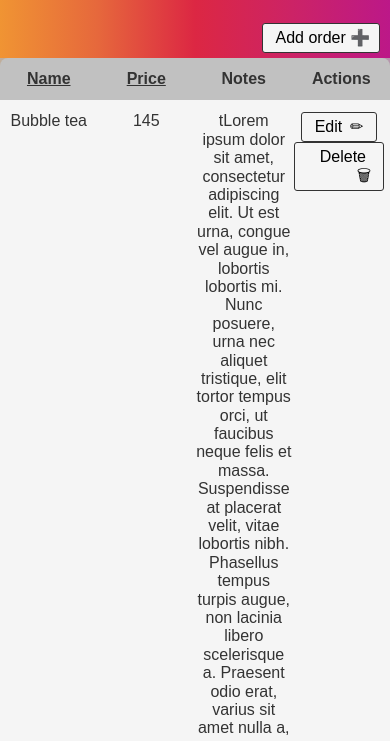
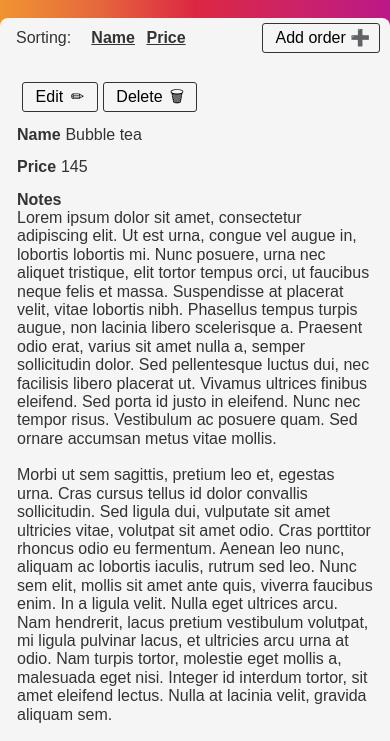
Before and after one commit to gwokae/dailydrinks-assignment, a React app: page / in a window 390 px wide. Shown: the part 98-839 px from the top of the page. Built offline with nearby package versions, Linux system fonts and the light colour scheme.

Commit message:
* basic RWD support * adjust index

```diff
--- a/src/index.js
+++ b/src/index.js
@@ -11,7 +11,7 @@ const initData = [
     id: uuid(),
     name: 'Bubble tea',
     price: 145,
-    notes: `tLorem ipsum dolor sit amet, consectetur adipiscing elit. Ut est urna, congue vel augue in, lobortis lobortis mi. Nunc posuere, urna nec aliquet tristique, elit tortor tempus orci, ut faucibus neque felis et massa. Suspendisse at placerat velit, vitae lobortis nibh. Phasellus tempus turpis augue, non lacinia libero scelerisque a. Praesent odio erat, varius sit amet nulla a, semper sollicitudin dolor. Sed pellentesque luctus dui, nec facilisis libero placerat ut. Vivamus ultrices finibus eleifend. Sed porta id justo in eleifend. Nunc nec tempor risus. Vestibulum ac posuere quam. Sed ornare accumsan metus vitae mollis.
+    notes: `Lorem ipsum dolor sit amet, consectetur adipiscing elit. Ut est urna, congue vel augue in, lobortis lobortis mi. Nunc posuere, urna nec aliquet tristique, elit tortor tempus orci, ut faucibus neque felis et massa. Suspendisse at placerat velit, vitae lobortis nibh. Phasellus tempus turpis augue, non lacinia libero scelerisque a. Praesent odio erat, varius sit amet nulla a, semper sollicitudin dolor. Sed pellentesque luctus dui, nec facilisis libero placerat ut. Vivamus ultrices finibus eleifend. Sed porta id justo in eleifend. Nunc nec tempor risus. Vestibulum ac posuere quam. Sed ornare accumsan metus vitae mollis.
 
 Morbi ut sem sagittis, pretium leo et, egestas urna. Cras cursus tellus id dolor convallis sollicitudin. Sed ligula dui, vulputate sit amet ultricies vitae, volutpat sit amet odio. Cras porttitor rhoncus odio eu fermentum. Aenean leo nunc, aliquam ac lobortis iaculis, rutrum sed leo. Nunc sem elit, mollis sit amet ante quis, viverra faucibus enim. In a ligula velit. Nulla eget ultrices arcu. Nam hendrerit, lacus pretium vestibulum volutpat, mi ligula pulvinar lacus, et ultricies arcu urna at odio. Nam turpis tortor, molestie eget mollis a, malesuada eget nisi. Integer id interdum tortor, sit amet eleifend lectus. Nulla at lacinia velit, gravida aliquam sem.
 
@@ -93,7 +93,10 @@ const App = () => {
           if (item) setTableData([{ ...item, id: uuid() }, ...tableData]);
         }}
       />
-      <footer>Author: <a href="mailto:gwokae@gmail.com">Leonard Lin</a></footer>
+      <footer>
+        Author:
+        <a href="mailto:gwokae@gmail.com">Leonard Lin</a>
+      </footer>
     </>
   );
 };
--- a/src/styles.scss
+++ b/src/styles.scss
@@ -47,7 +47,6 @@ table {
   thead tr {
     height: 2.6em;
     background: darken($table-background-highligted, 20%);
-
   }
   tbody {
     tr {
@@ -112,3 +111,46 @@ footer {
     color: $primary-color;
   }
 }
+
+@media only screen and (max-width: 768px) {
+  table {
+    display: block;
+    thead tr {
+      background: transparent;
+      &:before {
+        content: "Sorting:";
+        display: inline-block;
+        padding-right: 0.6em;
+      }
+      th {
+        display: inline-block;
+        margin-left: 0.6em;
+        &:not(.sortable) {
+          display: none;
+        }
+      }
+    }
+    tbody {
+      display: flex;
+      flex-direction: column;
+      tr {
+        display: flex;
+        flex-direction: column;
+        height: auto;
+        td {
+          text-align: left;
+          display: block;
+          &:before {
+            content: attr(data-label);
+            font-weight: bold;
+            display: inline-block;
+            margin-right: 0.3em;
+          }
+          &.actions {
+            order: -1;
+          }
+        }
+      }
+    }
+  }
+}
--- a/src/table/Table.js
+++ b/src/table/Table.js
@@ -159,9 +159,14 @@ const Table = (props) => {
     return (
       <tr key={id}>
         {schema.map(schemaItem => (
-          <td key={`${baseKey}${schemaItem.key}`}>{getCell(schemaItem, item)}</td>
+          <td
+            key={`${baseKey}${schemaItem.key}`}
+            data-label={schemaItem.label || schemaItem.key}
+          >
+            {getCell(schemaItem, item)}
+          </td>
         ))}
-        <td>
+        <td className="actions">
           {getActions(id)}
         </td>
       </tr>
@@ -190,7 +195,9 @@ const Table = (props) => {
       return (
         <tr key={baseKey}>
           {schema.map(schemaItem => (
-            <td key={`${baseKey}-${schemaItem.key}`}>{getCell(schemaItem, item)}</td>
+            <td key={`${baseKey}-${schemaItem.key}`} data-label={schemaItem.label || schemaItem.key}>
+              {getCell(schemaItem, item)}
+            </td>
           ))}
           <td>
             <button
```
Also changed, not shown: README.md.
